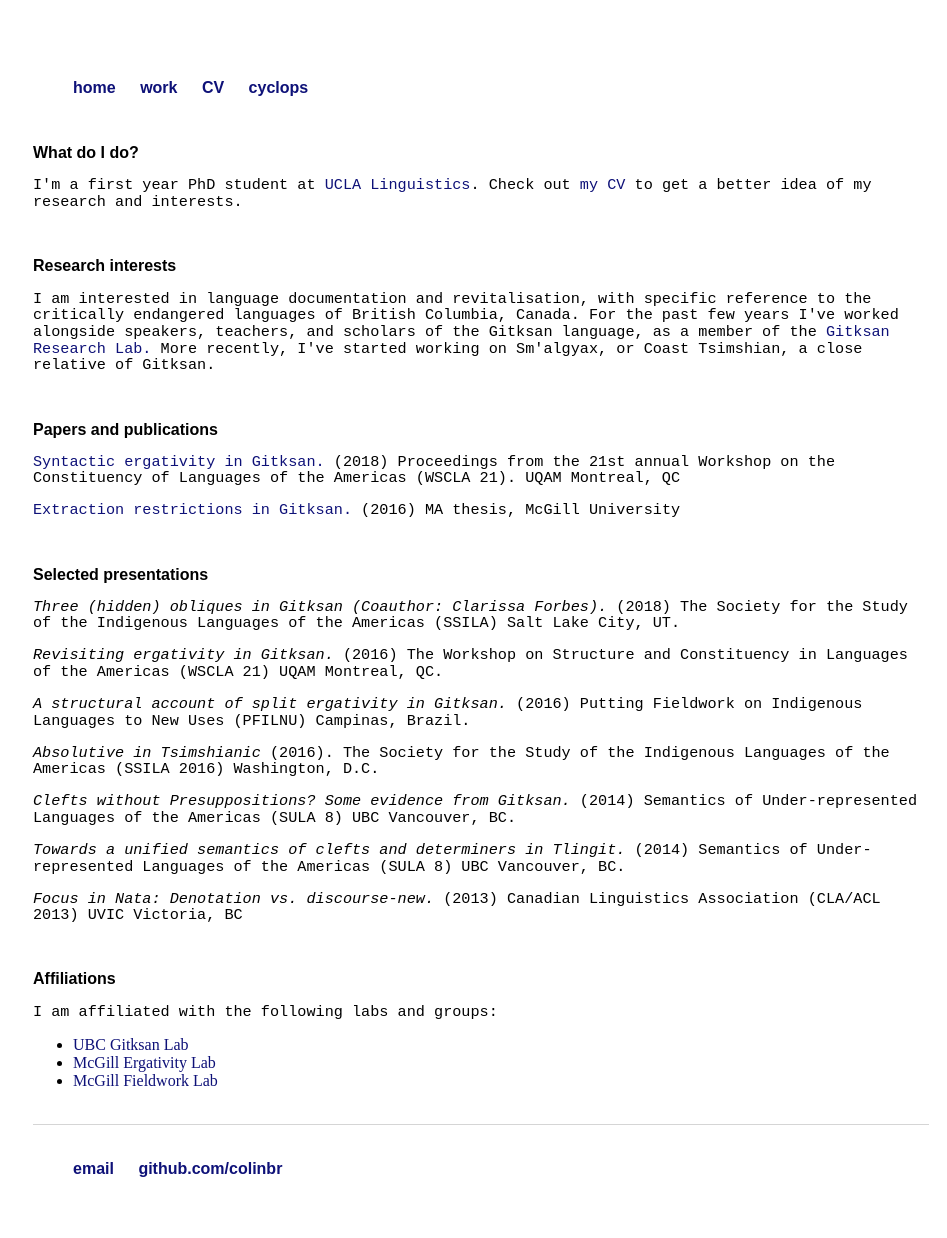
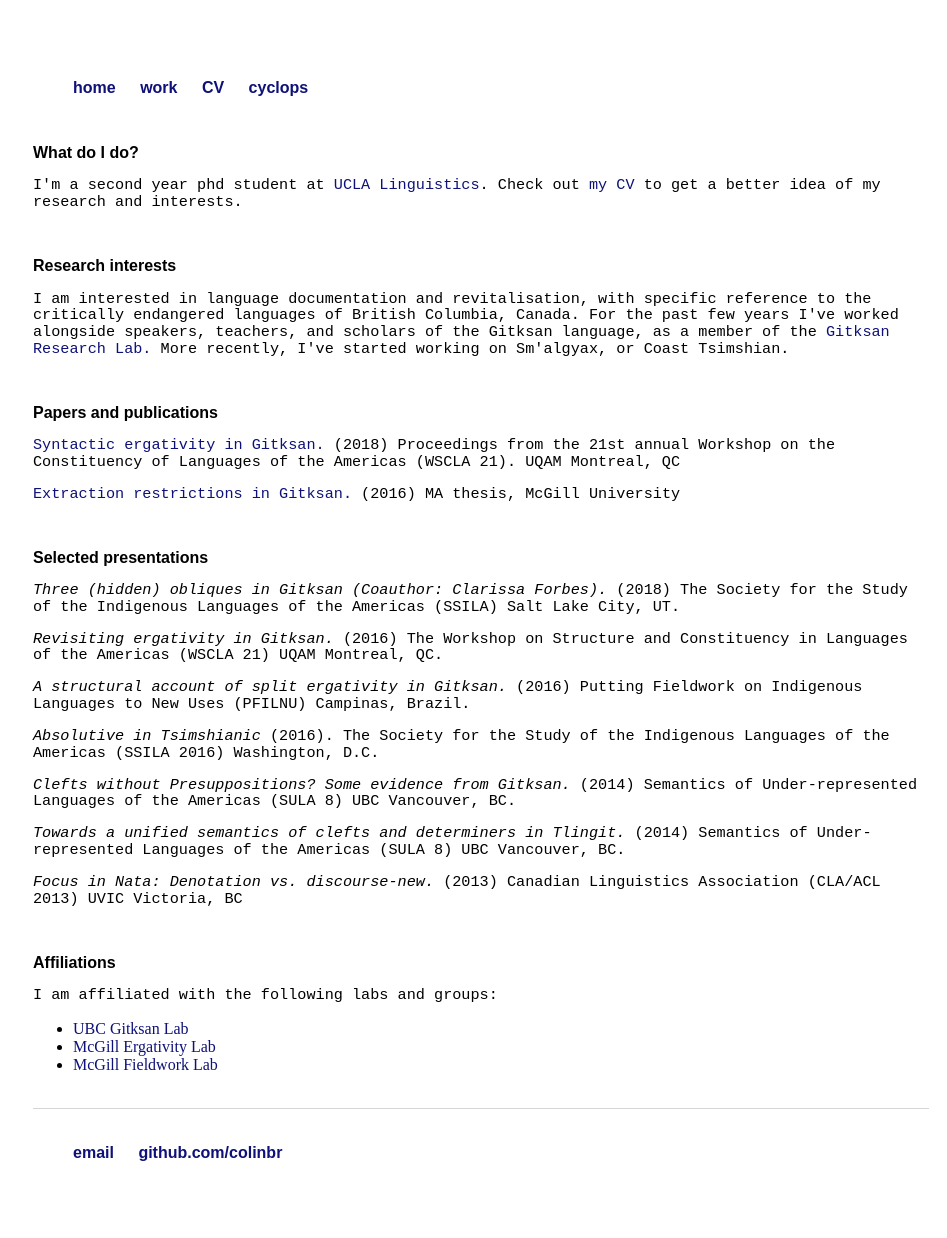
Before and after one commit to colinbr/OLD-colinbr.github.io, a Jekyll site: the page built from research/index.html, in a window 1280 px wide. Shown: the whole page, without its empty margins (159-1106 px from the left). Built offline with Jekyll 4.4.1, drawn with Linux system fonts in a browser that asks for light colours; some web fonts are replaced.

Commit message:
Update index.html

```diff
--- a/research/index.html
+++ b/research/index.html
@@ -8,7 +8,7 @@ cyclops: passive
 <div class="blurb">
 	<br>
 	<h2>What do I do?</h2>
-	<p>I'm a first year PhD student at <a href="https://linguistics.ucla.edu/">UCLA Linguistics</a>. Check out
+	<p>I'm a second year phd student at <a href="https://linguistics.ucla.edu/">UCLA Linguistics</a>. Check out
 		<a href="http://nbviewer.jupyter.org/github/colinbr/colinbr.github.io/tree/master/cv/ColinBrownCV.pdf">my CV</a> to get a better idea of my research and interests.</p>
 
 	<br>
@@ -18,7 +18,7 @@ cyclops: passive
 	with specific reference to the critically endangered languages of British Columbia, Canada.
 	For the past few years I've worked alongside speakers, teachers, and scholars of the Gitksan language,
 	as a member of the <a href="http://lingserver.arts.ubc.ca/linguistics/research/Gitxsan_group">Gitksan Research Lab.</a>
-	More recently, I've started working on Sm'algyax, or Coast Tsimshian, a close relative of Gitksan.</p>
+	More recently, I've started working on Sm'algyax, or Coast Tsimshian.</p>
 
 	<br>
 
```
